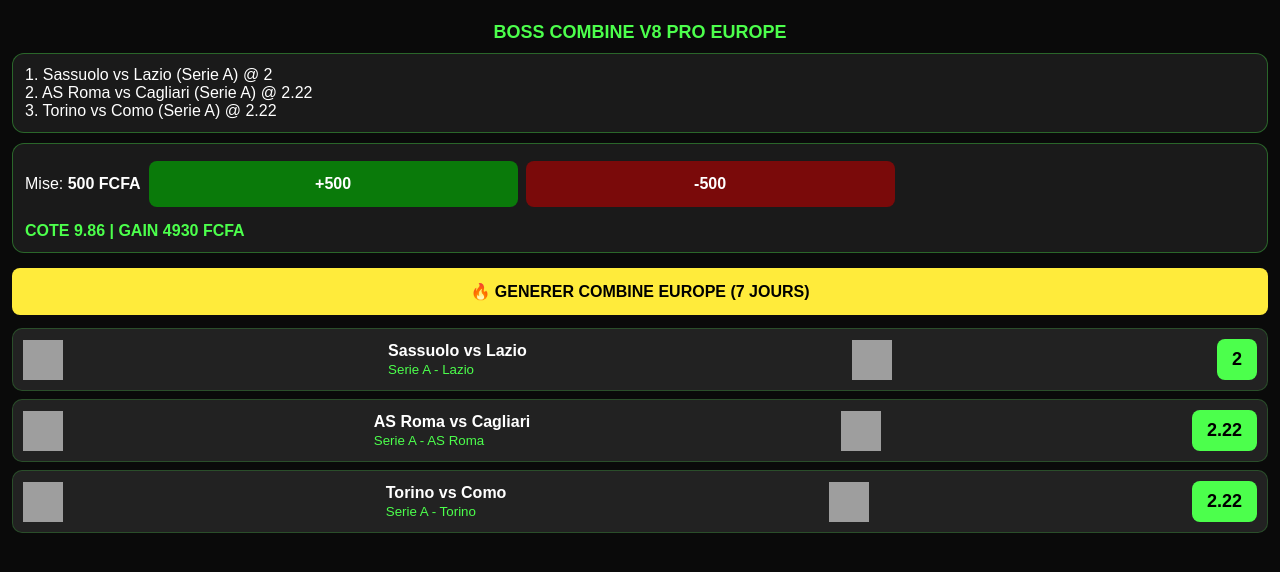
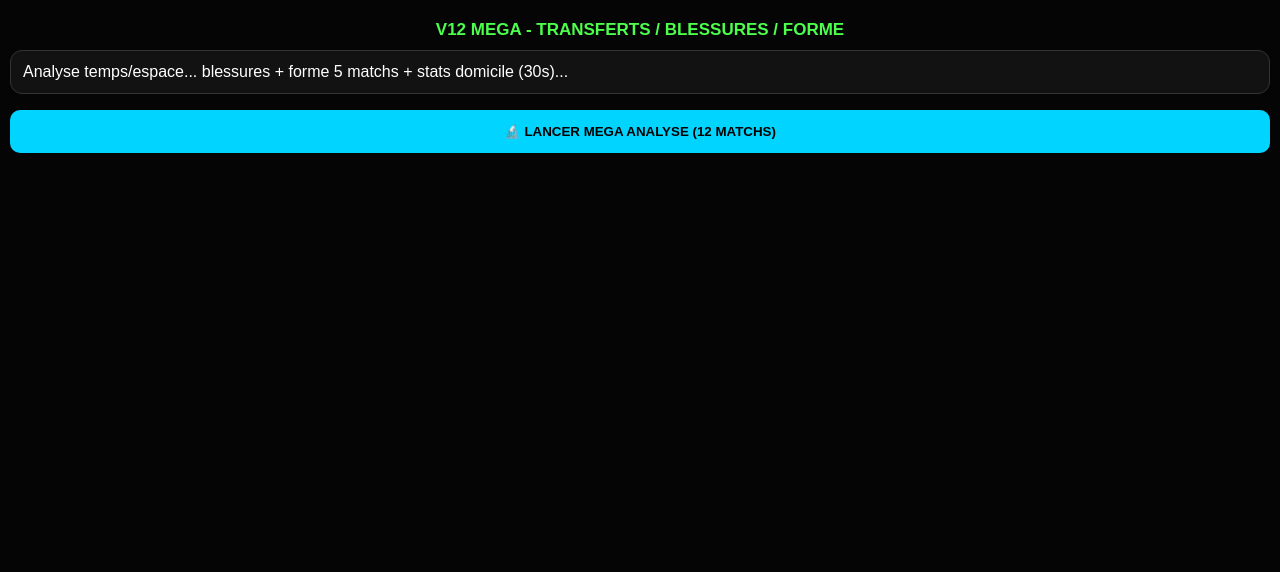
Before and after one commit to amevieza1989-droid/Bet_IA, a Flask app: page / in a window 1280 px wide. Shown: the top 572 px of the page. Run offline with Flask 3, Linux system fonts and the light colour scheme; data that the repository does not hold is empty; grey boxes are pictures that could not be loaded.

Commit message:
Update index.html

```diff
--- a/templates/index.html
+++ b/templates/index.html
@@ -1,8 +1,29 @@
-<!DOCTYPE html>
-<html><head><meta name="viewport" content="width=device-width,initial-scale=1">
-<style>body{background:#0a0a0a;color:#fff;font-family:Arial;margin:0;padding:12px}.header{color:#4cff4c;font-weight:bold;text-align:center;font-size:18px;margin:10px}.card{background:#1a1a1a;border:1px solid #4cff4c55;border-radius:12px;padding:12px;margin-bottom:10px}.match{display:flex;align-items:center;justify-content:space-between;background:#222;border:1px solid #4cff4c33;border-radius:10px;padding:10px;margin:8px 0}.match img{width:40px;height:40px}.cote{background:#4cff4c;color:#000;font-weight:bold;padding:10px 15px;border-radius:8px;font-size:18px}.btn{width:100%;padding:14px;font-weight:bold;border:none;border-radius:8px;margin:5px 0;font-size:16px}.yellow{background:#ffeb3b}.green{background:#0a7a0a;color:#fff}.red{background:#7a0a0a;color:#fff}.mise-row{display:flex;gap:8px;align-items:center}</style></head><body>
-<div class="header">BOSS COMBINE V8 PRO EUROPE</div>
-<div class="card" id="ticket">Chargement...</div>
-<div class="card"><div class="mise-row"><span>Mise: <b id="mise">500 FCFA</b></span><button class="btn green" style="width:30%" onclick="changeMise(500)">+500</button><button class="btn red" style="width:30%" onclick="changeMise(-500)">-500</button></div><div style="margin-top:10px;color:#4cff4c;font-weight:bold" id="gain">COTE 9.86 | GAIN 4928 FCFA</div></div>
-<button class="btn yellow" onclick="load()">🔥 GENERER COMBINE EUROPE (7 JOURS)</button><div id="list"></div>
-<script>let mise=500,cote=9.86;function changeMise(v){if(mise+v>=500){mise+=v;document.getElementById('mise').innerText=mise+' FCFA';document.getElementById('gain').innerText=`COTE ${cote} | GAIN ${Math.round(cote*mise)} FCFA`;}}async function load(){document.getElementById('ticket').innerText='Scan Serie A, Bundesliga, PL, UCL...';let r=await fetch('/api/combine');let d=await r.json();cote=d.cote_tot;let txt='';d.matches.forEach((m,i)=>{txt+=`${i+1}. ${m.home} vs ${m.away} (${m.league}) @ ${m.cote}<br>`});document.getElementById('ticket').innerHTML=txt;document.getElementById('gain').innerText=`COTE ${cote} | GAIN ${Math.round(cote*mise)} FCFA`;let html='';d.matches.forEach(m=>{html+=`<div class=match><img src=${m.logo_h}><div><b>${m.home} vs ${m.away}</b><br><small style=color:#4cff4c>${m.league} - ${m.winner}</small></div><img src=${m.logo_a}><div class=cote>${m.cote}</div></div>`;});document.getElementById('list').innerHTML=html;}load();</script></body></html>
+<!DOCTYPE html><html><head><meta name="viewport" content="width=device-width,initial-scale=1">
+<title>V12 MEGA</title><style>
+body{background:#050505;color:#fff;font-family:Arial;margin:0;padding:10px}
+.h{color:#4cff4c;text-align:center;font-weight:900;font-size:17px;margin:10px}
+.card{background:#121212;border:1px solid #333;border-radius:12px;padding:12px;margin-bottom:10px}
+.match{background:#1c1c1c;border-left:5px solid #00d4ff;border-radius:12px;padding:12px;margin:14px 0}
+.conf{float:right;background:#00d4ff;color:#000;font-weight:900;padding:4px 10px;border-radius:20px}
+.prono{background:#ffeb3b;color:#000;font-weight:900;padding:8px 12px;border-radius:8px;display:inline-block;margin:6px 0}
+.ana{font-size:11px;color:#bbb;margin:2px 0}.inj{color:#ff4444;font-size:11px}
+.btn{width:100%;padding:14px;font-weight:900;border:none;border-radius:10px;margin:6px 0}.y{background:#00d4ff}
+</style></head><body>
+<div class="h">V12 MEGA - TRANSFERTS / BLESSURES / FORME</div>
+<div class="card" id="ticket">Scan profond 30 sec...</div>
+<button class="btn y" onclick="load()">🔬 LANCER MEGA ANALYSE (12 MATCHS)</button>
+<div id="list"></div>
+<script>
+async function load(){
+ document.getElementById('ticket').innerHTML='Analyse temps/espace... blessures + forme 5 matchs + stats domicile (30s)...';
+ let r=await fetch('/api/combine');let d=await r.json();
+ let html='';let txt=`<b>${d.count} ANALYSES MEGA</b><br>COTE TOT ${d.cote_tot.toFixed(2)}<br><br>`;
+ d.matches.forEach((m,i)=>{
+  txt+=`${i+1}. ${m.home} vs ${m.away} => ${m.prono} @${m.cote} (${m.confiance}%)<br>`;
+  html+=`<div class=match><div class=conf>${m.confiance}%</div><b>${m.home}</b> vs <b>${m.away}</b> <small>${m.league}</small><br><small>Forme: ${m.home} ${m.form_h} | ${m.away} ${m.form_a}</small><div style=display:flex;gap:6px;margin:5px 0><div style=background:#222;padding:4px 8px;border-radius:5px;font-size:11px>V1 ${m.odds.V1}</div><div style=background:#222;padding:4px 8px;border-radius:5px;font-size:11px>X ${m.odds.X}</div><div style=background:#222;padding:4px 8px;border-radius:5px;font-size:11px>V2 ${m.odds.V2}</div></div><div class=prono>👉 ${m.type} - ${m.prono} @${m.cote}</div><div>${m.analyses.map(a=>`<div class=ana>${a}</div>`).join('')}</div>${m.injuries.length?`<div class=inj>🤕 Blessés: ${m.injuries.map(x=>x.player.name+' ('+x.team.name+')').join(', ')}</div>`:''}</div>`;
+ });
+ document.getElementById('ticket').innerHTML=txt;
+ document.getElementById('list').innerHTML=html;
+}
+load();
+</script></body></html>
```
